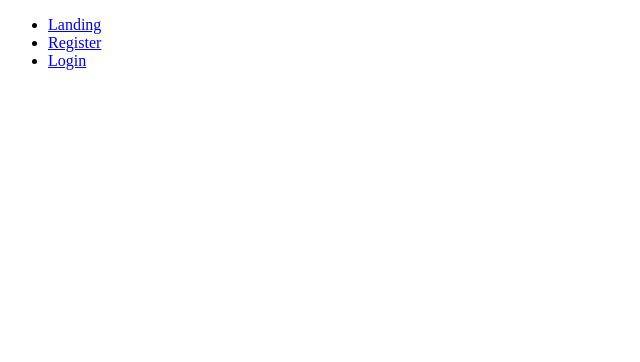
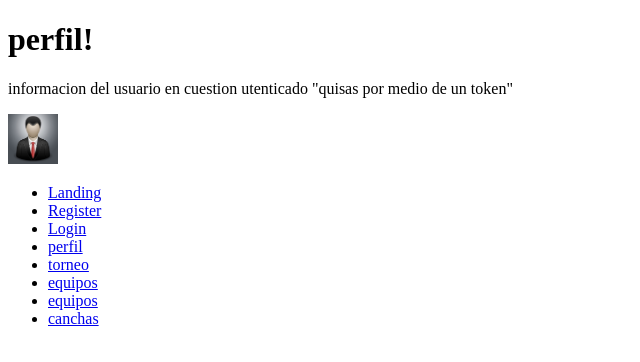
Before and after one commit to IngesoftersG1/Front-end, a React (Create React App) app in the folder picaditosf/: page /perfil in a window 1280 px wide. Shown: the top 362 px of the page, without its empty margins (0-640 px from the left). Built offline with nearby package versions, Linux system fonts and the light colour scheme.

Commit message:
todos los componentes basicos creados falta el direccionamiento q existe entre cada uno

```diff
--- a/picaditosf/src/Components/Header.js
+++ b/picaditosf/src/Components/Header.js
@@ -10,6 +10,12 @@ const Header = () => (
         <li><Link to='/'>Landing</Link></li>
         <li><Link to='/register'>Register</Link></li>
         <li><Link to='/login'>Login</Link></li>
+        <li><Link to='/perfil'>perfil</Link></li>
+        <li><Link to='/torneo'>torneo</Link></li>
+        <li><Link to='/equipos'>equipos</Link></li>
+        <li><Link to='/equipo'>equipos</Link></li>
+        <li><Link to='/canchas'>canchas</Link></li>
+
       </ul>
     </nav>
   </header>
--- a/picaditosf/src/Components/Main.js
+++ b/picaditosf/src/Components/Main.js
@@ -3,6 +3,11 @@ import { Switch, Route } from 'react-router-dom'
 import Landing from './Landing'
 import Register from './Register'
 import Login from './Login'
+import Canchas from './Canchas'
+import Perfil from './Perfil'
+import Equipos from './Equipos'
+import Equipo from './Equipo'
+import Torneo from './Torneo'
 
 // The Main component renders one of the three provided
 // Routes (provided that one matches). Both the /roster
@@ -15,6 +20,11 @@ const Main = () => (
       <Route exact path='/' component={Landing}/>
       <Route path='/register' component={Register}/>
       <Route path='/login' component={Login}/>
+      <Route path='/canchas' component={Canchas}/>
+      <Route path='/equipo' component={Equipo}/>
+      <Route path='/equipos' component={Equipos}/>
+      <Route path='/perfil' component={Perfil}/>
+      <Route path='/Torneo' component={Torneo}/>
     </Switch>
   </main>
 )
--- a/picaditosf/src/Components/Perfil.js
+++ b/picaditosf/src/Components/Perfil.js
@@ -0,0 +1,13 @@
+import React from 'react'
+
+const Perfil = () => (
+  <div>
+    <h1>perfil!</h1>
+    <p> informacion del usuario en cuestion utenticado "quisas por medio de un token" </p>
+    <img src={require('./imagenes/perfil.jpg')} width="50" height="50" />
+
+
+  </div>
+)
+
+export default Perfil
```
Also changed, not shown: picaditosf/src/Components/imagenes/perfil.jpg (added).
